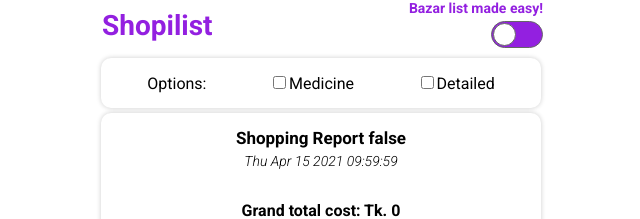
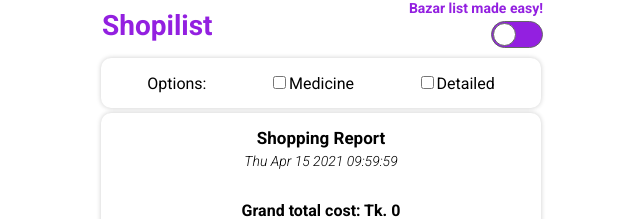
Before and after one commit to metanveer/shopiplanner, a React (Create React App) app: page /report in a window 1280 px wide. Shown: the top 219 px of the page, without its empty margins (319-959 px from the left). Built offline with nearby package versions, Linux system fonts and the light colour scheme.

Commit message:
Fixed bug in report title

```diff
--- a/src/pages/Report.js
+++ b/src/pages/Report.js
@@ -38,7 +38,7 @@ const Report = () => {
         </label>
       </ReportCardOptions>
       <ReportCard>
-        <HeadingText>Shopping Report {`${isMedicine}`} </HeadingText>
+        <HeadingText>Shopping Report</HeadingText>
         <DateTimeText>{currentDateTime} </DateTimeText>
         <ItemsListContainer>
           {!isDetailed && (
```
